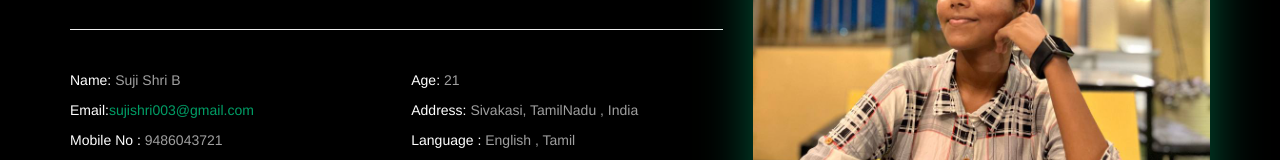
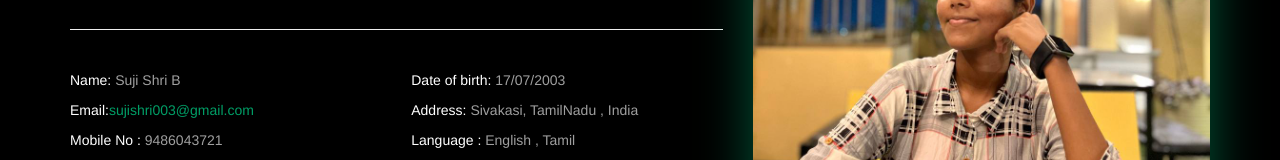
Before and after one commit to Sujishri/Portfolio, a website: page about.html in a window 1280 px wide. Shown: the part 564-724 px from the top of the page. Drawn offline with nearby package versions, Linux system fonts and the light colour scheme.

Commit message:
file uploaded

```diff
--- a/about.html
+++ b/about.html
@@ -44,7 +44,7 @@
                           <div class="me-details">
                             <div class="row">
                                 <div class="col-lg-6"> <p class="personal"><span class="per">Name: </span>Suji Shri B</p></div>
-                                <div class="col-lg-6"><p class="personal" ><span class="per">Age: </span> 21</p></div>
+                                <div class="col-lg-6"><p class="personal" ><span class="per">Date of birth: </span>17/07/2003</p></div>
                             </div>
 
                             <div class="row">
```
